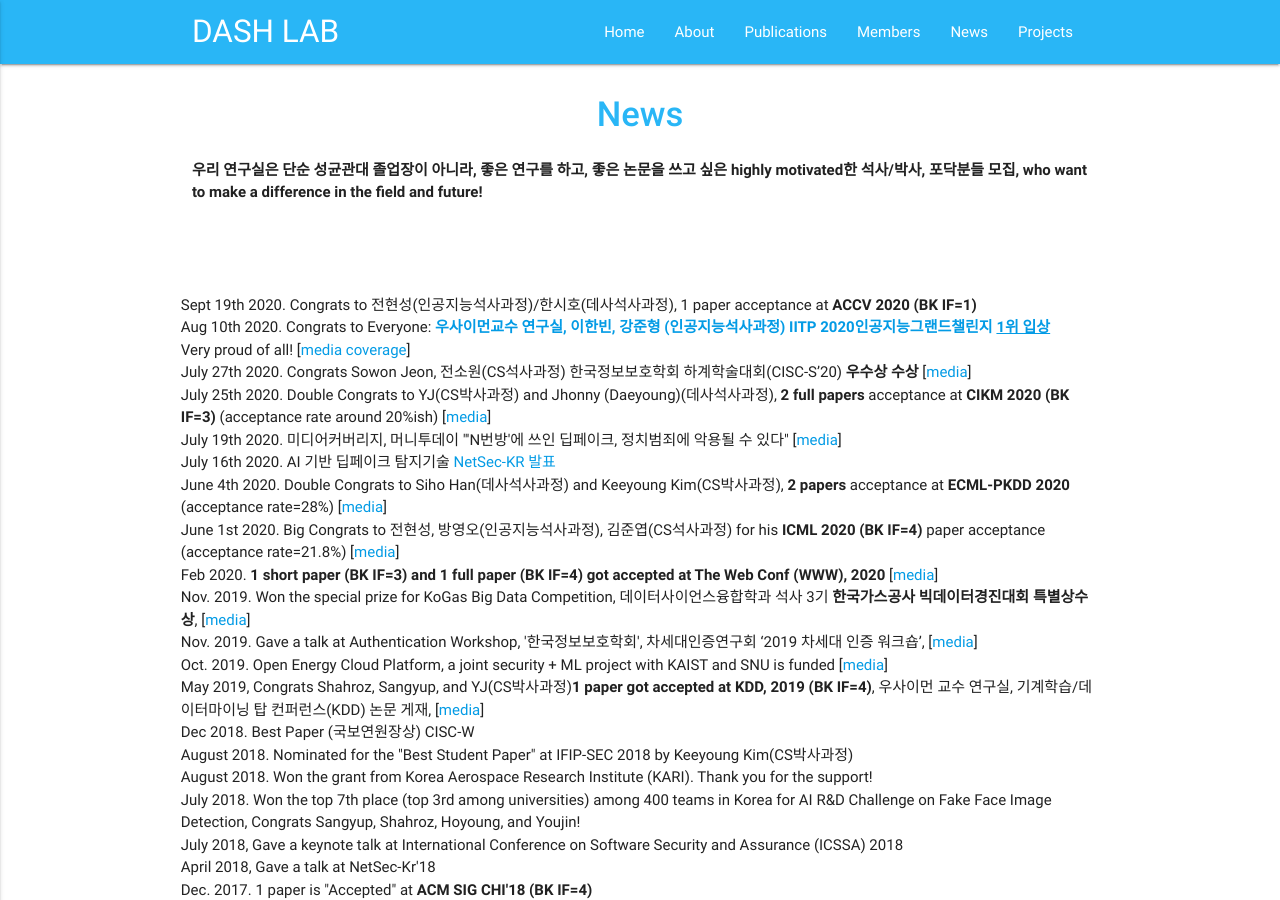
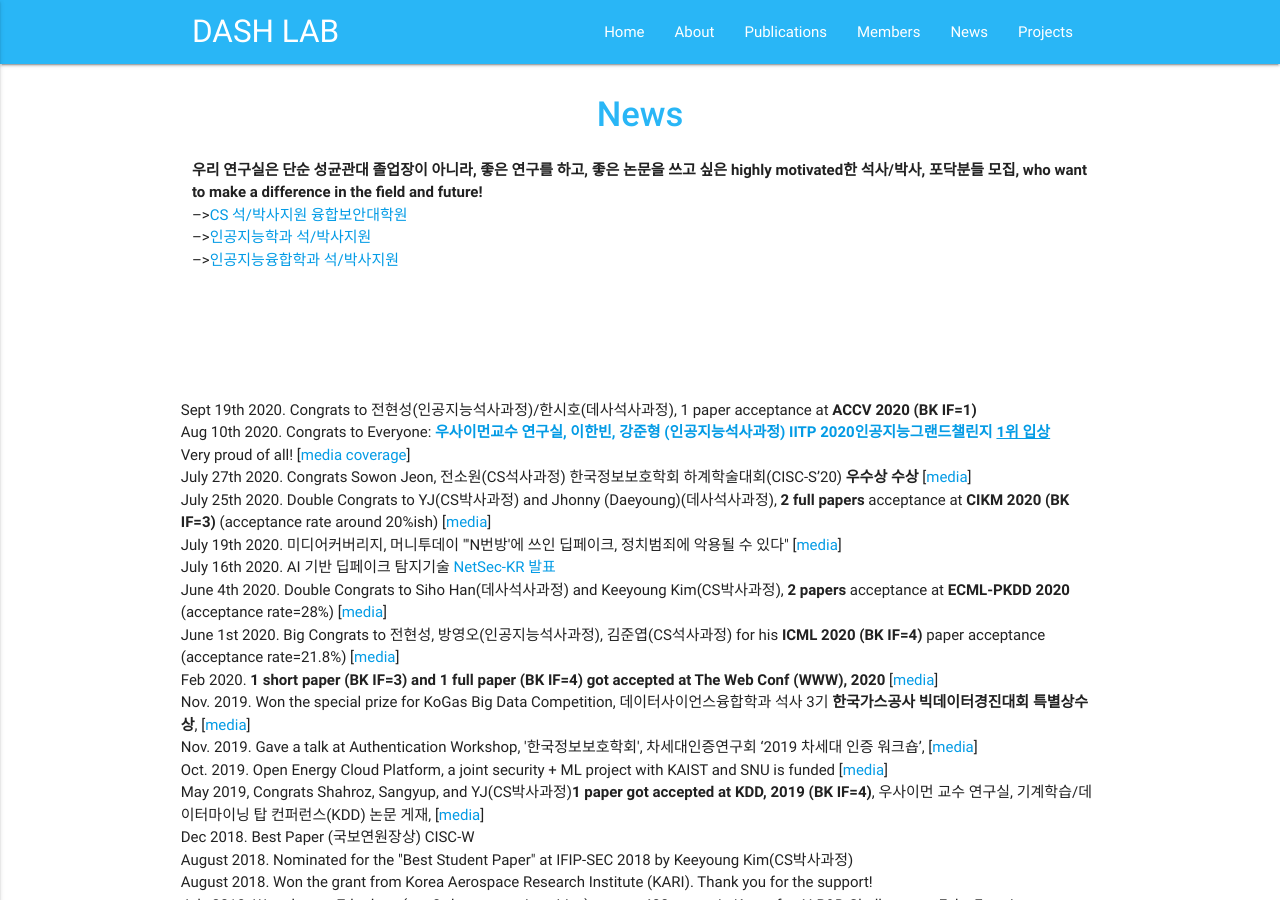
Before and after one commit to Yurim990507/DASH-Lab.github.io, a Jekyll site: the page built from example4.md, in a window 1280 px wide and 900 px high. Built offline with Jekyll 4.4.1, drawn with Linux system fonts in a browser that asks for light colours.

Commit message:
Update example4.md

```diff
--- a/example4.md
+++ b/example4.md
@@ -6,6 +6,12 @@ permalink: /News/
 
 <h1 class="page-title">{{ page.title | escape }}</h1>
 <b>우리 연구실은 단순 성균관대 졸업장이 아니라, 좋은 연구를 하고, 좋은 논문을 쓰고 싶은 highly motivated한 석사/박사, 포닥분들 모집, who want to make a difference in the field and future!</b>
+<br>
+--><a href="https://swb.skku.edu/security2020/index.do">CS 석/박사지원 융합보안대학원</a> <br>
+--><a href="https://ai.skku.edu">인공지능학과 석/박사지원</a> <br>
+--><a href="https://skb.skku.edu/skkuaai/index.do">인공지능융합학과 석/박사지원</a> <br>
+
+
 <br>
 
 
```
